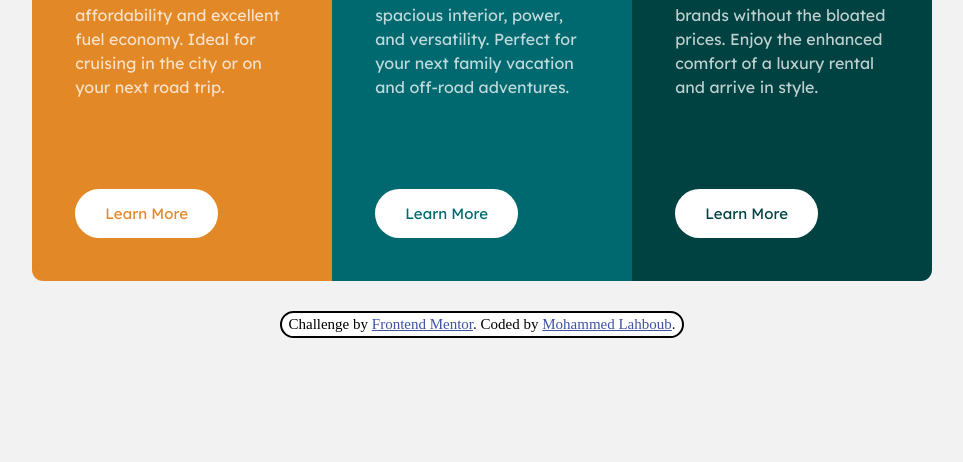
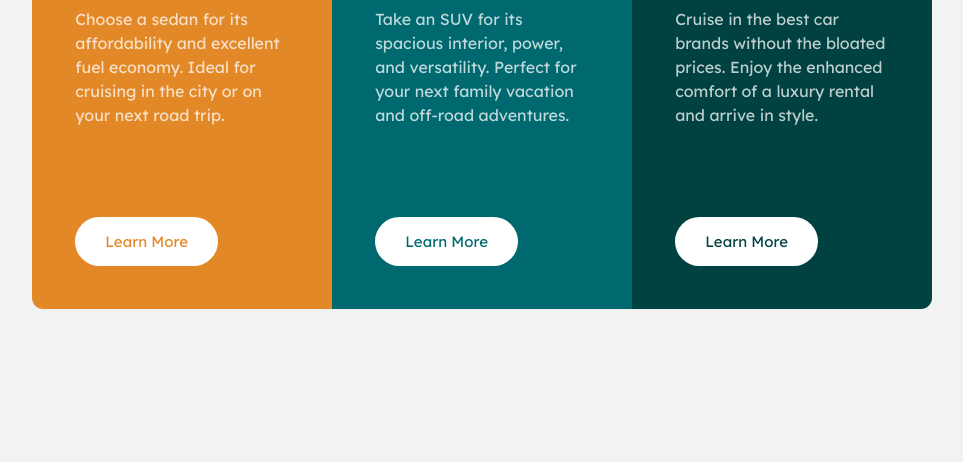
Before and after one commit to mohammedlahboub/3-column-preview-card-component, a plain HTML site: page index.html in a window 1280 px wide. Shown: the part 338-800 px from the top of the page, without its empty margins (158-1121 px from the left). Drawn offline with Linux system fonts and the light colour scheme.

Commit message:
removed footer

```diff
--- a/index.html
+++ b/index.html
@@ -53,12 +53,7 @@
       <button class="buttons">Learn More</button>
     </section>
     <!-- footer -->
-<footer>
-  <div class="attribution">
-    Challenge by <a href="https://www.frontendmentor.io?ref=challenge" target="_blank">Frontend Mentor</a>.
-    Coded by <a href="https://www.frontendmentor.io/profile/mohammedlahboub" target="_blank">Mohammed Lahboub</a>.
-  </div>
-</footer>
+
 </main>
 </body>
 </html>
```
